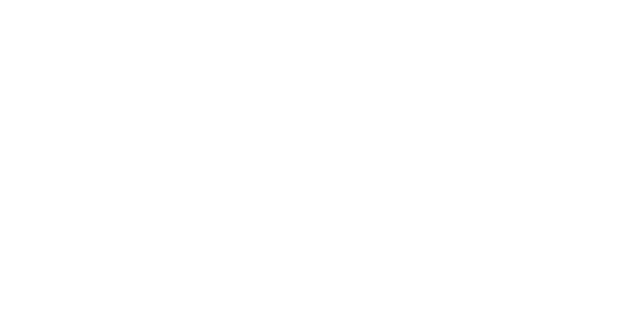
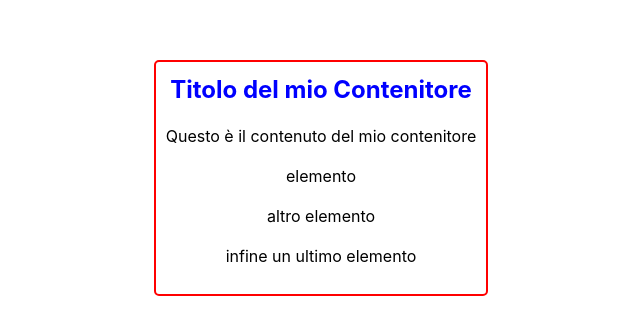
Before and after one commit to phantom-rider118/Esercizi_Develop_React, a React (Vite) app in the folder React-project/: page / in a window 1280 px wide. Shown: the part 222-556 px from the top of the page, without its empty margins (319-959 px from the left). Built offline with nearby package versions, Linux system fonts and the light colour scheme.

Commit message:
esercizio sulla composizione dei componenti

```diff
--- a/React-project/src/App.jsx
+++ b/React-project/src/App.jsx
@@ -1,10 +1,17 @@
-import './App.css'
+import "./App.css";
+import { Container } from "./components/Container";
 
 function App() {
   return (
     <>
+      <Container title="Titolo del mio Contenitore">
+        <p>Questo è il contenuto del mio contenitore</p>
+        <p>elemento</p>
+        <p>altro elemento</p>
+        <p>infine un ultimo elemento</p>
+      </Container>
     </>
-  )
+  );
 }
 
-export default App
+export default App;
--- /dev/null
+++ b/React-project/src/components/Container.jsx
@@ -0,0 +1,33 @@
+import { useState } from "react";
+// eslint-disable-next-line react/prop-types
+export function Container({ title, children }) {
+  const [collapsed, setCollapsed] = useState(false);
+
+  const handleToggleCollapse = () => {
+    setCollapsed((prevState) => !prevState);
+  };
+
+  return (
+    <div
+      style={{
+        backgroundColor: "white",
+        color: "black",
+        border: "2px solid red",
+        padding: "10px",
+        borderRadius: "5px",
+        maxWidth: "500px",
+      }}
+    >
+      <h2
+        style={{
+          color: "blue",
+          margin: "0 0 10px",
+        }}
+        onClick={handleToggleCollapse}
+      >
+        {title}
+      </h2>
+      {!collapsed && <div>{children}</div>}
+    </div>
+  );
+}
```
